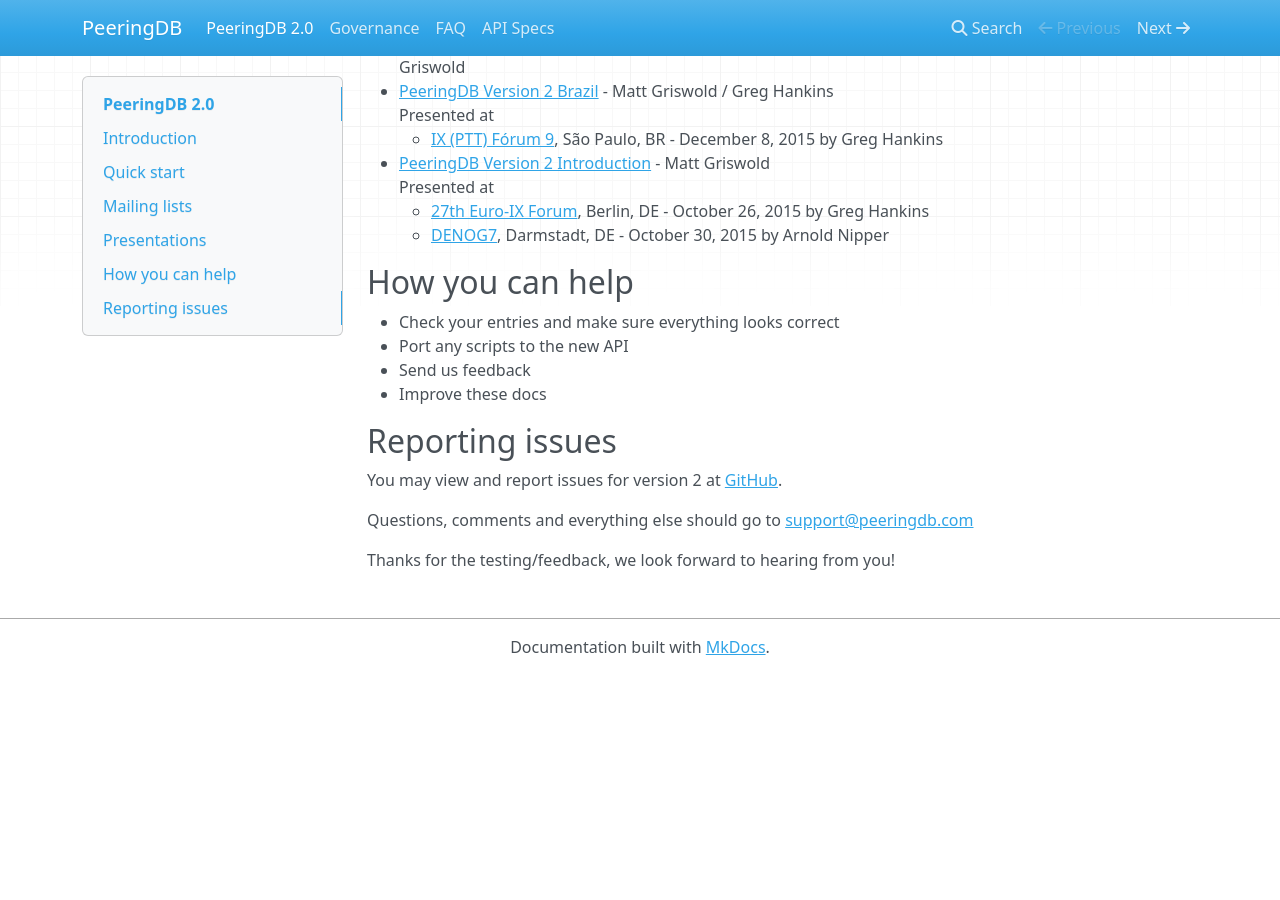
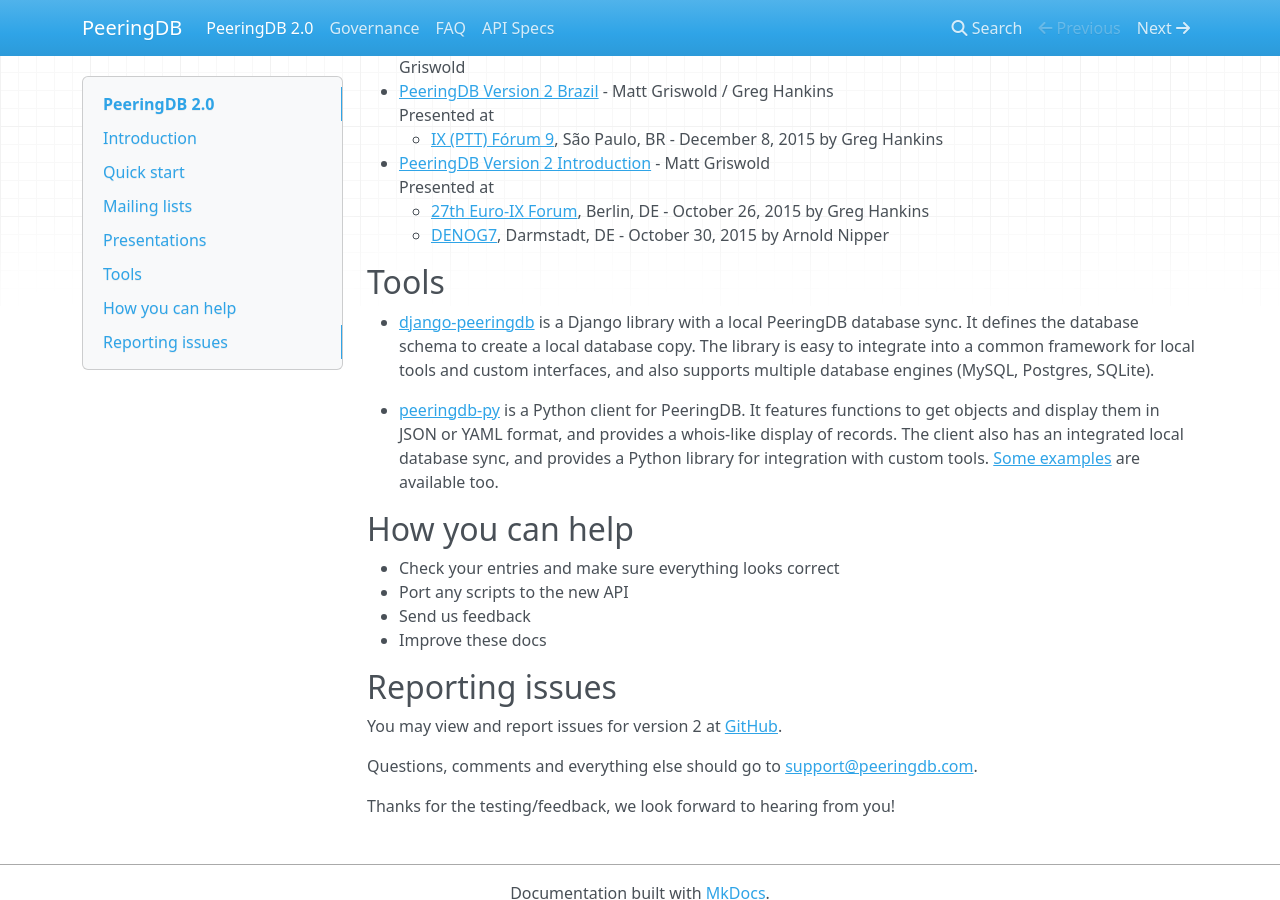
Before and after one commit to peeringdb/docs, an MkDocs documentation site: the page built from docs/index.md, in a window 1280 px wide and 900 px high, scrolled down 2116 px. Built offline with MkDocs 1.6.1, drawn with Linux system fonts in a browser that asks for light colours; nearby versions of some CDN libraries; comment, search, counter and statistics services are not loaded; old or Windows-style settings are respelled for this version of MkDocs; before the commit the page ends 2791 px from its top, so only the background shows below that.

Commit message:
Added Tools section.

```diff
--- a/docs/index.md
+++ b/docs/index.md
@@ -1,4 +1,3 @@
-
 # PeeringDB 2.0
 
 ## Introduction
@@ -75,7 +74,6 @@
 <script>!function(d,s,id){var js,fjs=d.getElementsByTagName(s)[0],p=/^http:/.test(d.location)?'http':'https';if(!d.getElementById(id)){js=d.createElement(s);js.id=id;js.src=p+'://platform.twitter.com/widgets.js';fjs.parentNode.insertBefore(js,fjs);}}(document, 'script', 'twitter-wjs');</script>
 </p>
 
-
 ## Presentations
 
 - [PeeringDB 2.0](presentation/2016-06-07_PeeringDB-2.0_ENOG11.pdf) at [ENOG 11](https://www.enog.org/meetings/enog-11/), Moscow, RU - June 7, 2016 - Arnold Nipper
@@ -101,6 +99,11 @@
     - [27th Euro-IX Forum](https://www.euro-ix.net/news-and-events/euro-ix-forum/), Berlin, DE - October 26, 2015 by Greg Hankins
     - [DENOG7](http://www.denog.de/meetings/denog7/?lang=en), Darmstadt, DE - October 30, 2015 by Arnold Nipper
 
+## Tools
+
+* [django-peeringdb](http://peeringdb.github.io/django-peeringdb/) is a Django library with a local PeeringDB database sync.  It defines the database schema to create a local database copy.  The library is easy to integrate into a common framework for local tools and custom interfaces, and also supports multiple database engines (MySQL, Postgres, SQLite).
+
+* [peeringdb-py](http://peeringdb.github.io/peeringdb-py/) is a Python client for PeeringDB.  It features functions to get objects and display them in JSON or YAML format, and provides a whois-like display of records.  The client also has an integrated local database sync, and provides a Python library for integration with custom tools.  [Some examples](https://github.com/grizz/pdb-examples) are available too.
 
 ## How you can help
 
@@ -113,6 +116,6 @@
 
 You may view and report issues for version 2 at [GitHub](https://github.com/peeringdb/peeringdb/issues).
 
-Questions, comments and everything else should go to <support@peeringdb.com>
+Questions, comments and everything else should go to <support@peeringdb.com>.
 
 Thanks for the testing/feedback, we look forward to hearing from you!
```
